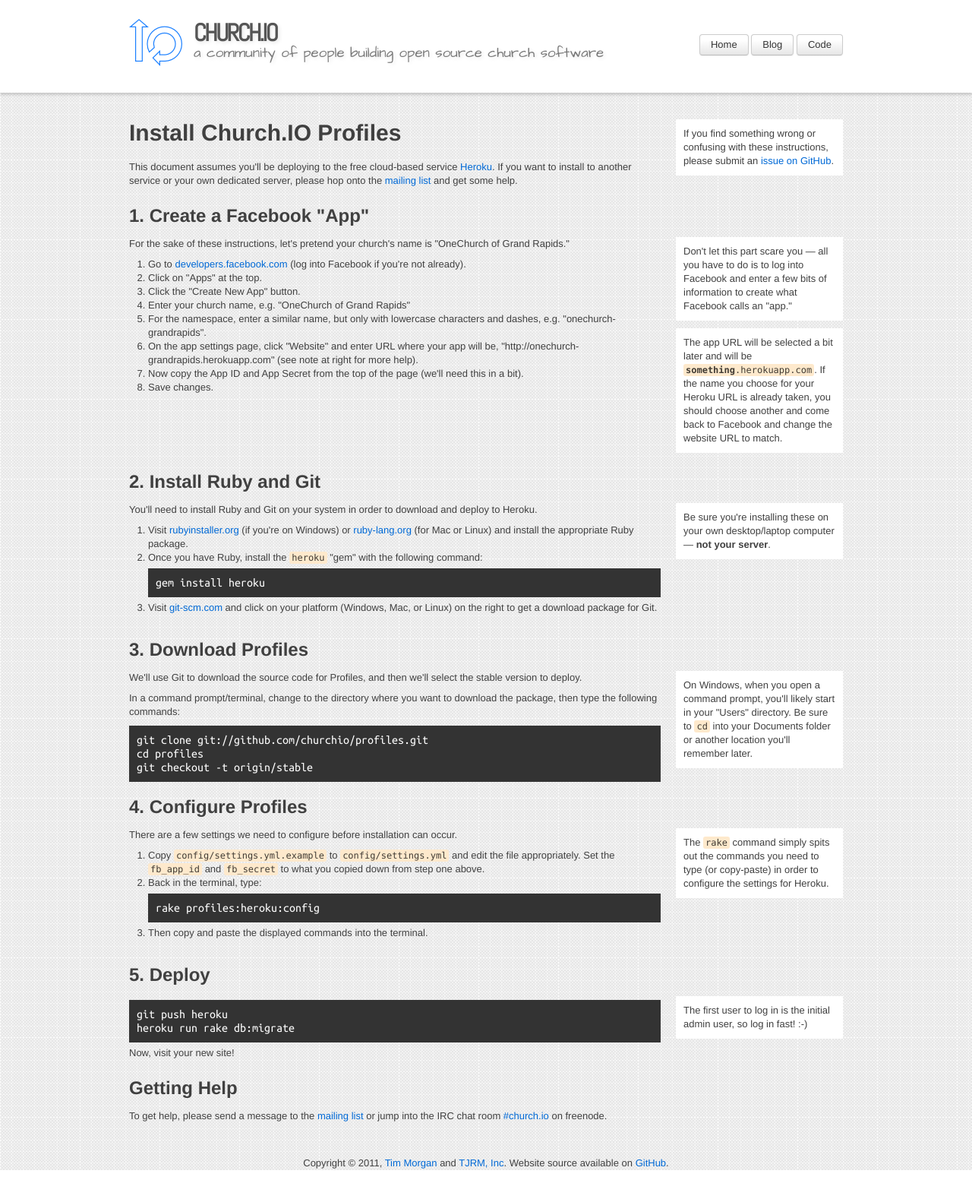
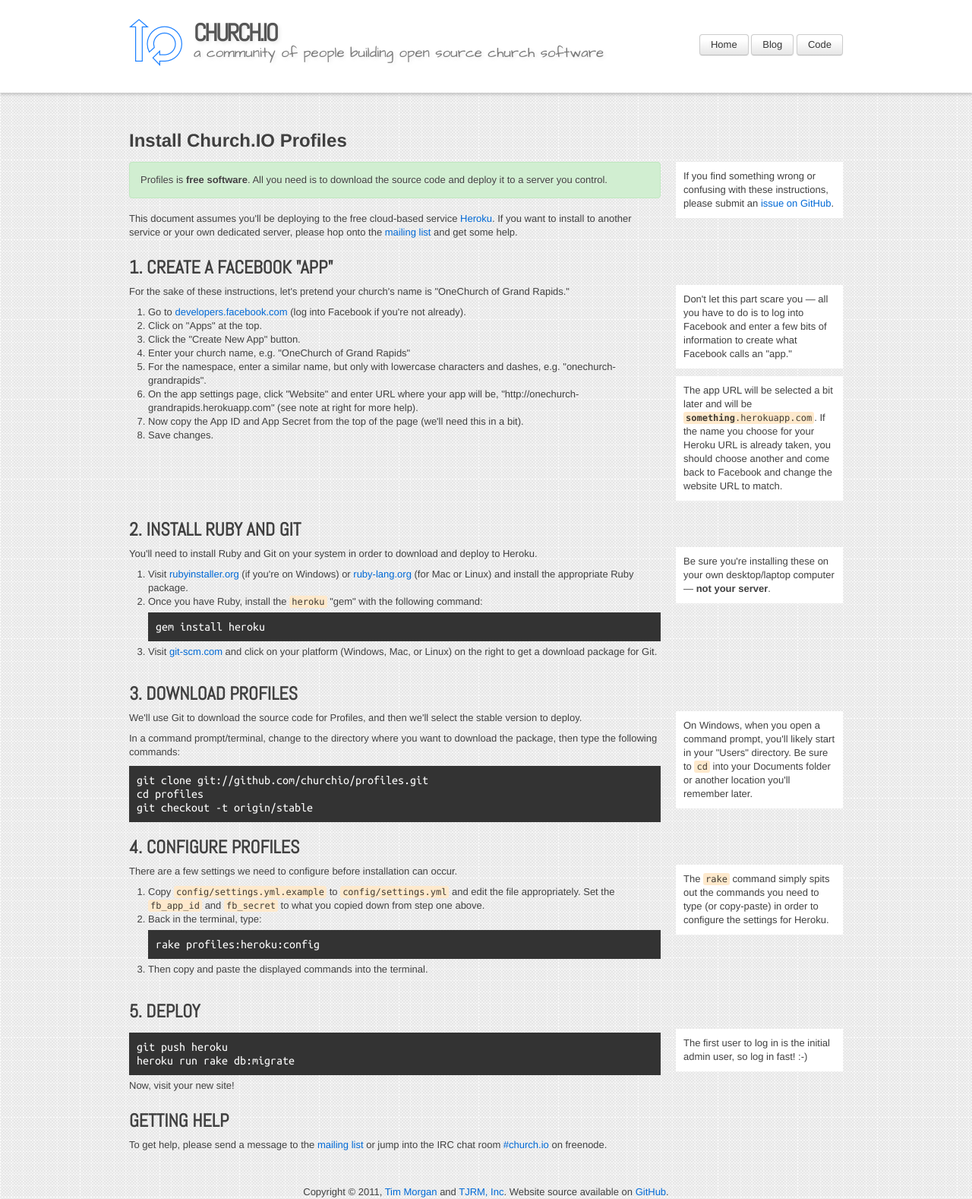
Before and after one commit to seven1m/old-churchio-website, a Jekyll site: the page built from profiles/install.html, in a window 1280 px wide. Shown: the whole page at 76% size. Built offline with Jekyll 4.4.1, drawn with Linux system fonts in a browser that asks for light colours; Markdown is read by kramdown in place of the engine named in the settings; before the commit the page ends 1540 px from its top, so only the background shows below that.

Commit message:
Improve installation instructions layout.

```diff
--- a/_sass/screen.scss
+++ b/_sass/screen.scss
@@ -72,6 +72,7 @@
   font-family: Abel, Helvetica, Arial, sans-serif;
   font-size: 18pt;
   text-transform: uppercase;
+  margin-top: 10px;
 }
 
 li {
--- a/profiles/install.html
+++ b/profiles/install.html
@@ -3,9 +3,13 @@
 description: How to download and install Church.IO Profiles.
 ---
 
+<h2>Install Church.IO Profiles</h2>
 <div class="row">
   <div class="span12">
-    <h1>Install Church.IO Profiles</h1>
+    <p class="alert-message block-message success">
+      Profiles is <strong>free software</strong>. All you need is to download the source code
+      and deploy it to a server you control.
+    </p>
     <p>
       This document assumes you'll be deploying to the free cloud-based service <a href="http://heroku.com">Heroku</a>.
       If you want to install to another service or your own dedicated server, please hop onto the
@@ -20,7 +24,7 @@
   </div>
 </div>
 
-<h2>1. Create a Facebook "App"</h2>
+<h3>1. Create a Facebook "App"</h3>
 <div class="row">
   <div class="span12">
     <p>
@@ -51,7 +55,7 @@
   </div>
 </div>
 
-<h2>2. Install Ruby and Git</h2>
+<h3>2. Install Ruby and Git</h3>
 <div class="row">
   <div class="span12">
     <p>
@@ -80,7 +84,7 @@
   </div>
 </div>
 
-<h2>3. Download Profiles</h2>
+<h3>3. Download Profiles</h3>
 <div class="row">
   <div class="span12">
     <p>
@@ -106,7 +110,7 @@
   </div>
 </div>
 
-<h2>4. Configure Profiles</h2>
+<h3>4. Configure Profiles</h3>
 <div class="row">
   <div class="span12">
     <p>
@@ -135,7 +139,7 @@
   </div>
 </div>
 
-<h2>5. Deploy</h2>
+<h3>5. Deploy</h3>
 <div class="row">
   <div class="span12">
     <p class="console">
@@ -154,7 +158,7 @@
 
 <div class="row">
   <div class="span12">
-    <h2>Getting Help</h2>
+    <h3>Getting Help</h3>
 
     <p>
       To get help, please send a message to the <a href="http://groups.google.com/group/churchio">mailing list</a> or jump into the IRC
--- a/stylesheets/screen.css
+++ b/stylesheets/screen.css
@@ -212,6 +212,7 @@
   font-family: Abel, Helvetica, Arial, sans-serif;
   font-size: 18pt;
   text-transform: uppercase;
+  margin-top: 10px;
 }
 
 li {
```
